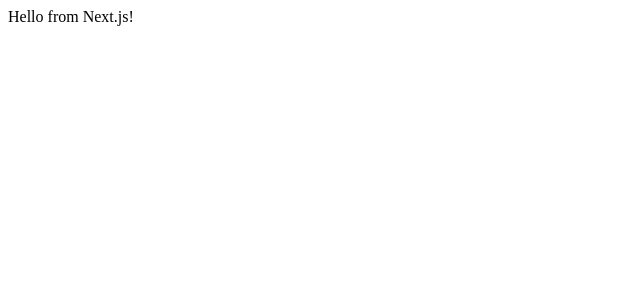
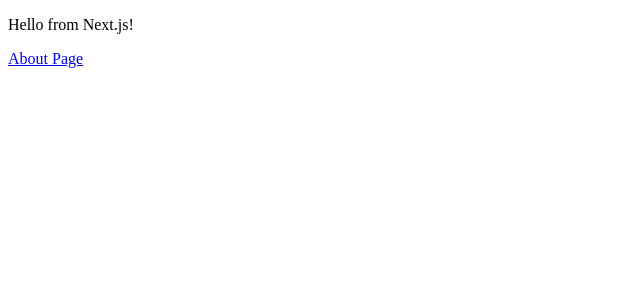
Before and after one commit to thedvlprs/react-apps-with-ssr, a Next.js app in the folder my-next-app/: page / in a window 1280 px wide. Shown: the top 300 px of the page, without its empty margins (0-640 px from the left). Built offline with nearby package versions, Linux system fonts and the light colour scheme.

Commit message:
feat: routing in next.js

```diff
--- a/my-next-app/package.json
+++ b/my-next-app/package.json
@@ -1,7 +1,7 @@
 {
     "name": "my-next-app",
     "version": "1.0.0",
-    "description": "My Next.js Application",
+    "description": "My Next.js App",
     "main": "index.js",
     "scripts": {
         "start": "next"
--- a/my-next-app/pages/index.js
+++ b/my-next-app/pages/index.js
@@ -1,7 +1,15 @@
 import React from 'react';
+import Link from 'next/link';
 
 function MyComponent() {
-    return <div>Hello from Next.js!</div>;
+    return (
+        <div>
+            <p>Hello from Next.js!</p>
+            <Link href={{ pathname: '/about' }}>
+                <a>About Page</a>
+            </Link>
+        </div>
+    );
 }
 
 export default MyComponent;
```
Also changed, not shown: my-next-app/pages/about.js (added, +12 -0 lines).
